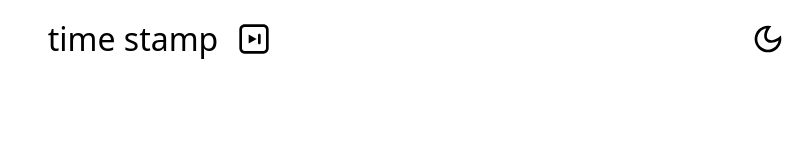
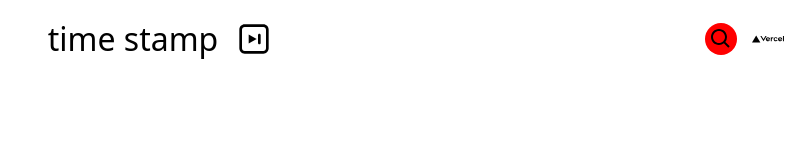
Before and after one commit to forgeTTimeTEAM/timestamp, a Next.js app: page / in a window 1280 px wide. Shown: the top 160 px of the page, without its empty margins (481-1280 px from the left). Built offline with nearby package versions, Linux system fonts and the light colour scheme.

Commit message:
feat: dynamic header logic done

```diff
--- /dev/null
+++ b/Context/UserContext/index.tsx
@@ -0,0 +1,38 @@
+import { createContext, ReactNode, useEffect, useState } from "react";
+
+interface IUserContext {
+  themeIsDark: boolean;
+  changeTheme: () => void;
+}
+
+interface IUserProviderProps {
+  children: ReactNode;
+}
+
+export const UserContext = createContext<IUserContext>({} as IUserContext);
+
+function UserProvider({ children }: IUserProviderProps) {
+  const [themeIsDark, setThemeIsDark] = useState(true);
+
+  const changeTheme = () => {
+    setThemeIsDark(!themeIsDark);
+  };
+
+  useEffect(() => {
+    const localTheme = JSON.parse(
+      localStorage.getItem("@timestamp:themeDark")!
+    );
+
+    if (typeof localTheme === "boolean") {
+      setThemeIsDark(localTheme);
+    }
+  }, []);
+
+  return (
+    <UserContext.Provider value={{ themeIsDark, changeTheme }}>
+      {children}
+    </UserContext.Provider>
+  );
+}
+
+export default UserProvider;
--- /dev/null
+++ b/Context/index.ts
@@ -0,0 +1,4 @@
+import { useContext } from "react";
+import { UserContext } from "./UserContext";
+
+export const useUserContext = () => useContext(UserContext);
--- a/components/Header/index.tsx
+++ b/components/Header/index.tsx
@@ -1,16 +1,18 @@
+import Image from "next/image";
 import { useState } from "react";
-
-import { BiSun } from "react-icons/bi";
+import { BiSearch, BiSun } from "react-icons/bi";
 import { CgMoon, CgPlayTrackNextR } from "react-icons/cg";
+import { useUserContext } from "../../Context";
 
 import { HeaderContainer } from "./styles";
 
-function Header() {
-  const [themeIsDark, setThemeIsDark] = useState<boolean>(false);
+interface IHeaderProps {
+  dashboard?: boolean;
+}
 
-  const themeDark = () => {
-    setThemeIsDark(!themeIsDark);
-  };
+function Header({ dashboard }: IHeaderProps) {
+  const { themeIsDark, changeTheme } = useUserContext();
+  const [search, setSearch] = useState("");
 
   const themeIcon = !themeIsDark ? (
     <CgMoon size="2rem" />
@@ -18,15 +20,40 @@ function Header() {
     <BiSun size={"2em"} />
   );
 
+  const themeButton = (
+    <button className="sideElement" onClick={() => changeTheme()}>
+      {themeIcon}
+    </button>
+  );
+
+  const dashboardElement = (
+    <div className="sideElement">
+      <div>
+        <input
+          className={!!search ? "Active" : ""}
+          type="text"
+          value={search}
+          onChange={(e) => setSearch(e.target.value)}
+        />
+        <BiSearch />
+      </div>
+      <figure>
+        <Image src="/vercel.svg" alt="temporario" layout="fill" />
+      </figure>
+    </div>
+  );
+
+  const sideElement = dashboard ? dashboardElement : themeButton;
+
   return (
-    <HeaderContainer>
+    <HeaderContainer dashboard={dashboard}>
       <div className="container">
         <div className="elements">
           <div className="logo">
             <h1>time stamp</h1>
             <CgPlayTrackNextR />
           </div>
-          <button onClick={() => themeDark()}>{themeIcon}</button>
+          {sideElement}
         </div>
       </div>
     </HeaderContainer>
--- a/components/Header/styles.ts
+++ b/components/Header/styles.ts
@@ -1,6 +1,12 @@
 import styled from "styled-components";
+import { ITheme } from "../../styles/theme/interface";
 
-const HeaderContainer = styled.header`
+interface IHeaderProps {
+  dashboard?: boolean;
+  theme: ITheme;
+}
+
+const HeaderContainer = styled.header<IHeaderProps>`
   margin: 0 auto;
   display: flex;
   justify-content: center;
@@ -10,11 +16,17 @@ const HeaderContainer = styled.header`
     padding: 15px;
 
     .elements {
+      height: 3rem;
+
       display: flex;
-      justify-content: center;
+      justify-content: space-between;
       gap: 16px;
 
       position: relative;
+
+      @media (min-width: 768px) {
+        justify-content: center;
+      }
     }
   }
 
@@ -26,6 +38,12 @@ const HeaderContainer = styled.header`
     h1 {
       font-size: 2rem;
       flex: 1;
+
+      display: ${({ dashboard }) => (dashboard ? "none" : "initial")};
+
+      @media (min-width: 480px) {
+        display: initial;
+      }
     }
 
     svg {
@@ -34,8 +52,64 @@ const HeaderContainer = styled.header`
     }
   }
 
-  button {
-    @media (min-width: 400px) {
+  .sideElement {
+    display: flex;
+    align-items: center;
+    justify-content: center;
+    gap: 15px;
+
+    & > div {
+      display: flex;
+      justify-content: flex-end;
+      align-items: center;
+
+      border-radius: 1rem;
+
+      position: relative;
+
+      background-color: red;
+      input {
+        background-color: transparent;
+
+        height: 2rem;
+        width: 2rem;
+        border-radius: 1rem;
+        padding: 15px;
+
+        position: relative;
+        z-index: 1;
+
+        &:focus,
+        &.Active {
+          min-width: 170px;
+          width: 20vw;
+        }
+      }
+
+      svg {
+        z-index: 0;
+        margin-right: 0.25rem;
+        width: 1.5rem;
+        height: 1.5rem;
+
+        position: absolute;
+        right: 0;
+      }
+    }
+
+    figure {
+      height: 2rem;
+      width: 2rem;
+      display: flex;
+      justify-content: center;
+      align-items: center;
+
+      overflow: hidden;
+
+      position: relative;
+    }
+
+    @media (min-width: 768px) {
       position: absolute;
       right: 0;
       top: 50%;
--- /dev/null
+++ b/components/Theme/index.tsx
@@ -0,0 +1,17 @@
+import { ReactNode } from "react";
+import { ThemeProvider } from "styled-components";
+import { useUserContext } from "../../Context";
+import * as palette from "../../styles/theme";
+
+interface IThemeProps {
+  children: ReactNode;
+}
+
+function Theme({ children }: IThemeProps) {
+  const { themeIsDark } = useUserContext();
+  const theme = themeIsDark ? "dark" : "light";
+
+  return <ThemeProvider theme={palette[theme]}>{children}</ThemeProvider>;
+}
+
+export default Theme;
--- a/pages/_app.tsx
+++ b/pages/_app.tsx
@@ -1,9 +1,17 @@
 import type { AppProps } from "next/app";
+import Theme from "../components/Theme";
+import UserProvider from "../Context/UserContext";
 
 import "../styles/globals.css";
 
 function MyApp({ Component, pageProps }: AppProps) {
-  return <Component {...pageProps} />;
+  return (
+    <UserProvider>
+      <Theme>
+        <Component {...pageProps} />
+      </Theme>
+    </UserProvider>
+  );
 }
 
 export default MyApp;
--- a/pages/index.tsx
+++ b/pages/index.tsx
@@ -11,7 +11,7 @@ const Home: NextPage = () => {
         <meta name="description" content="Generated by create next app" />
         <link rel="icon" href="/favicon.ico" />
       </Head>
-      <Header />
+      <Header dashboard />
       {/* <div className="bg-orange-400 rounded-full hover:text-2xl active:font-semibold">
         <p>ISSO É UM EXEMPLO DE USO DO TAILWIND</p>
         <p>passe o mouse em cima e clique</p>
--- a/styles/theme/theme.ts
+++ b/styles/theme/index.ts
@@ -1,6 +1,7 @@
 import "styled-components";
+import { ITheme } from "./interface";
 
-export const light = {
+export const light: ITheme = {
   bg_linear_1: "#B5CAD9",
   bg_linear_2: "#C5C7C9",
   bg_input: "#232A43",
@@ -88,7 +89,7 @@ export const light = {
   },
 };
 
-export const dark = {
+export const dark: ITheme = {
   bg_linear_1: "#253250",
   bg_linear_2: "#0F1425",
   bg_input: "#1F2D61",
```
